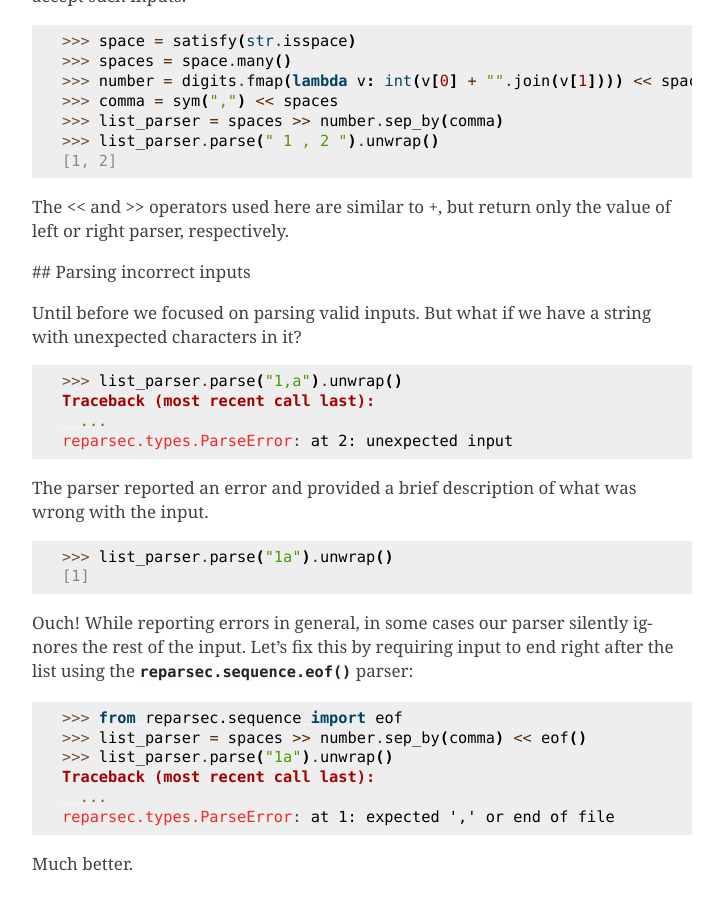
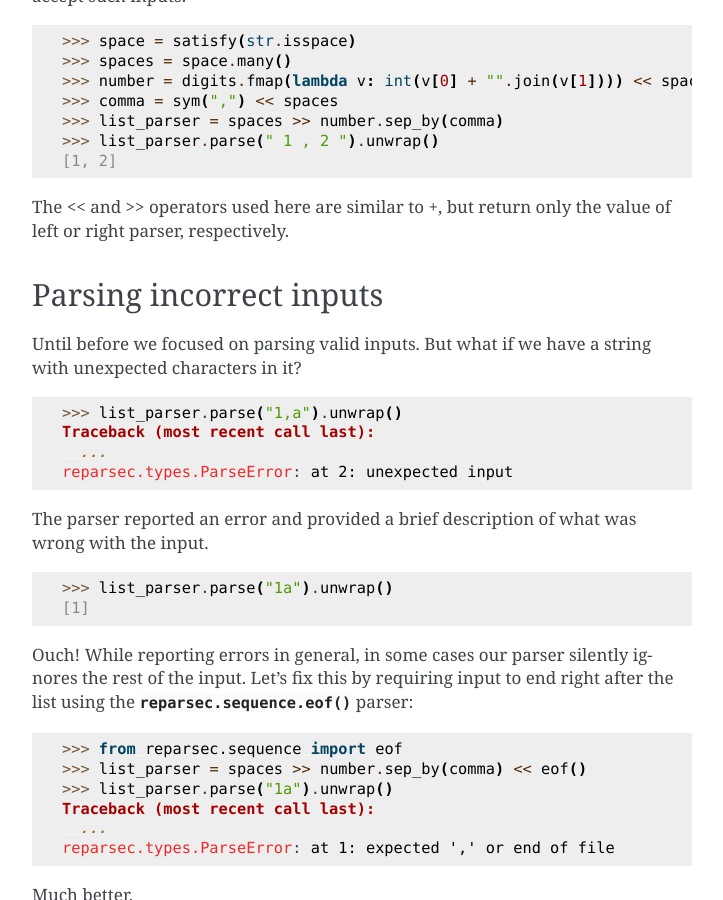
Before and after one commit to ethframe/reparsec, a Sphinx documentation site: the page built from docs/source/pages/tutorial.rst, in a window 1280 px wide and 900 px high, scrolled down 1576 px. Shown: the whole window, without its empty margins (388-1111 px from the left). Built offline with Sphinx 7.4.7, drawn with Linux system fonts in a browser that asks for light colours; the version number is read from the project's files by our own code; some of the changed text lies outside the part shown.

```diff
--- a/docs/source/pages/tutorial.rst
+++ b/docs/source/pages/tutorial.rst
@@ -80,7 +80,8 @@ accept such inputs:
 The `<<` and `>>` operators used here are similar to `+`, but return only the
 value of left or right parser, respectively.
 
-## Parsing incorrect inputs
+Parsing incorrect inputs
+------------------------
 
 Until before we focused on parsing valid inputs. But what if we have a string
 with unexpected characters in it?
```
